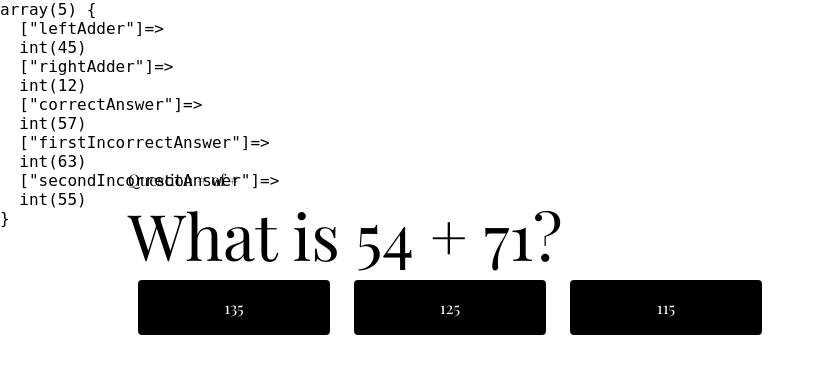
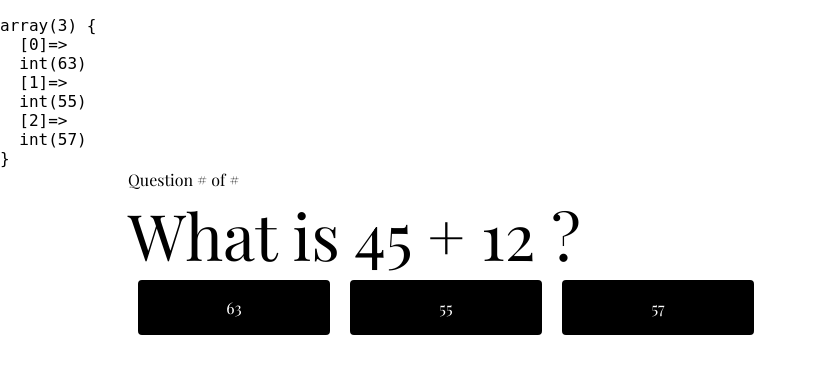
Before and after one commit to DevisWeb/td_proj2, a PHP site: page / in a window 1280 px wide. Shown: the top 374 px of the page, without its empty margins (0-824 px from the left). Run offline with PHP 8.4, Linux system fonts and the light colour scheme; some web fonts are replaced.

Commit message:
Retrieve values dynamically + shuffle answers
* retrieve Summands (left/rightAdder) + hidden $index
* Create + shuffle array with in/correct answers
* display randomized answers

```diff
--- a/inc/quiz.php
+++ b/inc/quiz.php
@@ -16,8 +16,11 @@ $index=2;
 // Make a variable to hold the current question. Assign null to it.
 $question=$questions[$index];
 echo "<pre>";
-var_dump($question);
+// var_dump($question);
 echo "</pre>";
+
+$answers=array($question["correctAnswer"],$question["firstIncorrectAnswer"],$question["secondIncorrectAnswer"]);
+shuffle($answers);
 
 /*
     If the server request was of type POST
--- a/index.php
+++ b/index.php
@@ -1,8 +1,8 @@
 <?php
 include("inc/quiz.php");
-/*echo "<pre>";
-var_dump($questions);
-echo "</pre>";*/
+echo "<pre>";
+var_dump($answers);
+echo "</pre>";
 ?>
 <!DOCTYPE html>
 <html lang="en">
@@ -17,12 +17,15 @@ echo "</pre>";*/
     <div class="container">
         <div id="quiz-box">
             <p class="breadcrumbs">Question # of #</p>
-            <p class="quiz">What is 54 + 71?</p>
+            <p class="quiz">What is <?php echo $questions[$index]["leftAdder"] . " + " . $questions[$index]["rightAdder"] ;?> ?</p>
             <form action="index.php" method="post">
-                <input type="hidden" name="id" value="0" />
-                <input type="submit" class="btn" name="answer" value="135" />
-                <input type="submit" class="btn" name="answer" value="125" />
-                <input type="submit" class="btn" name="answer" value="115" />
+                <input type="hidden" name="id" value="<?php echo $index; ?>" />
+                <?php foreach($answers as $answer){
+                    echo "<input type='submit' class='btn' name='answer' value='" . $answer . "'/>";
+                }
+                ?>
+                <!--<input type="submit" class="btn" name="answer" value="" />
+                <input type="submit" class="btn" name="answer" value="" /> -->
             </form>
         </div>
     </div>
```
